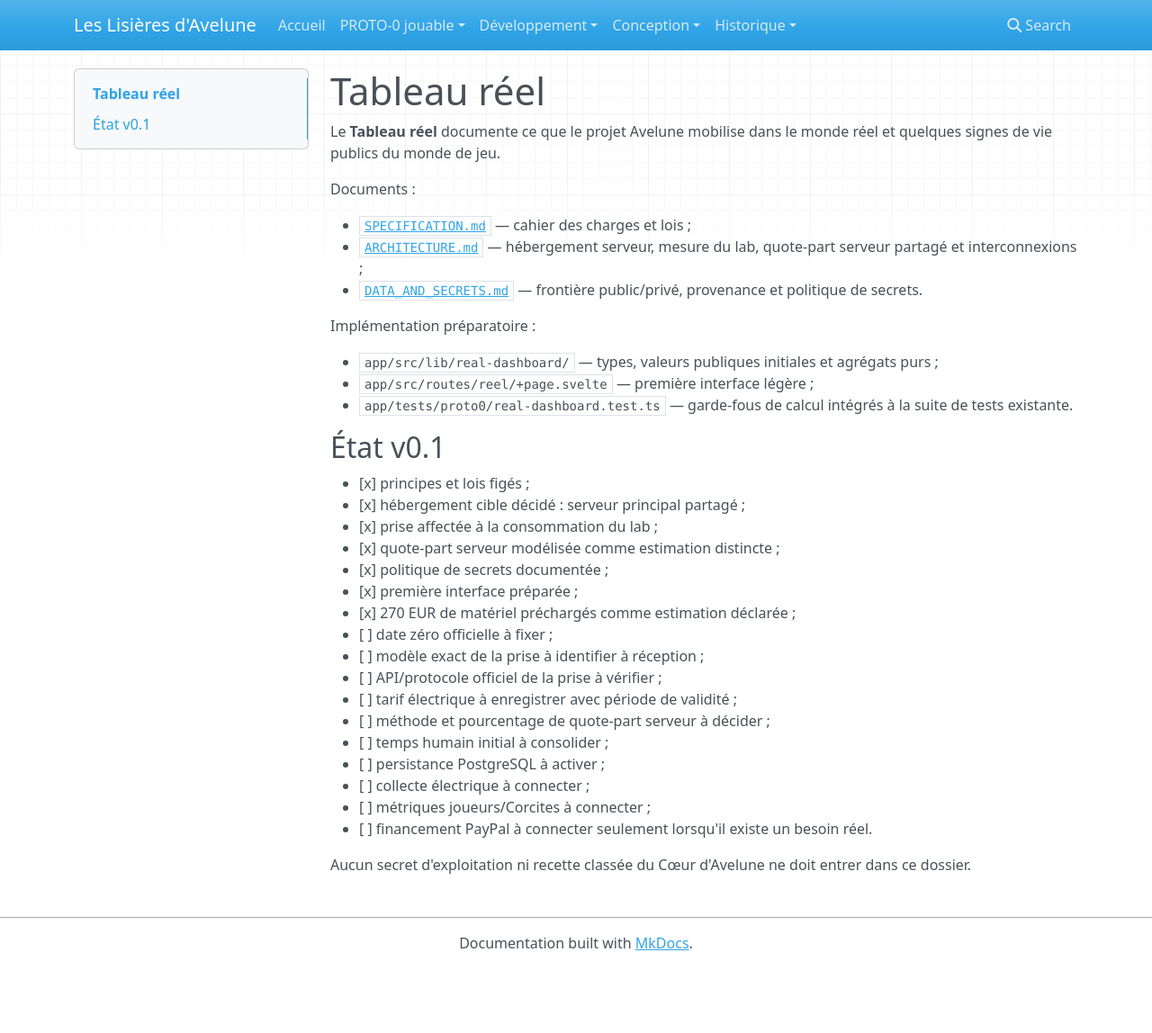
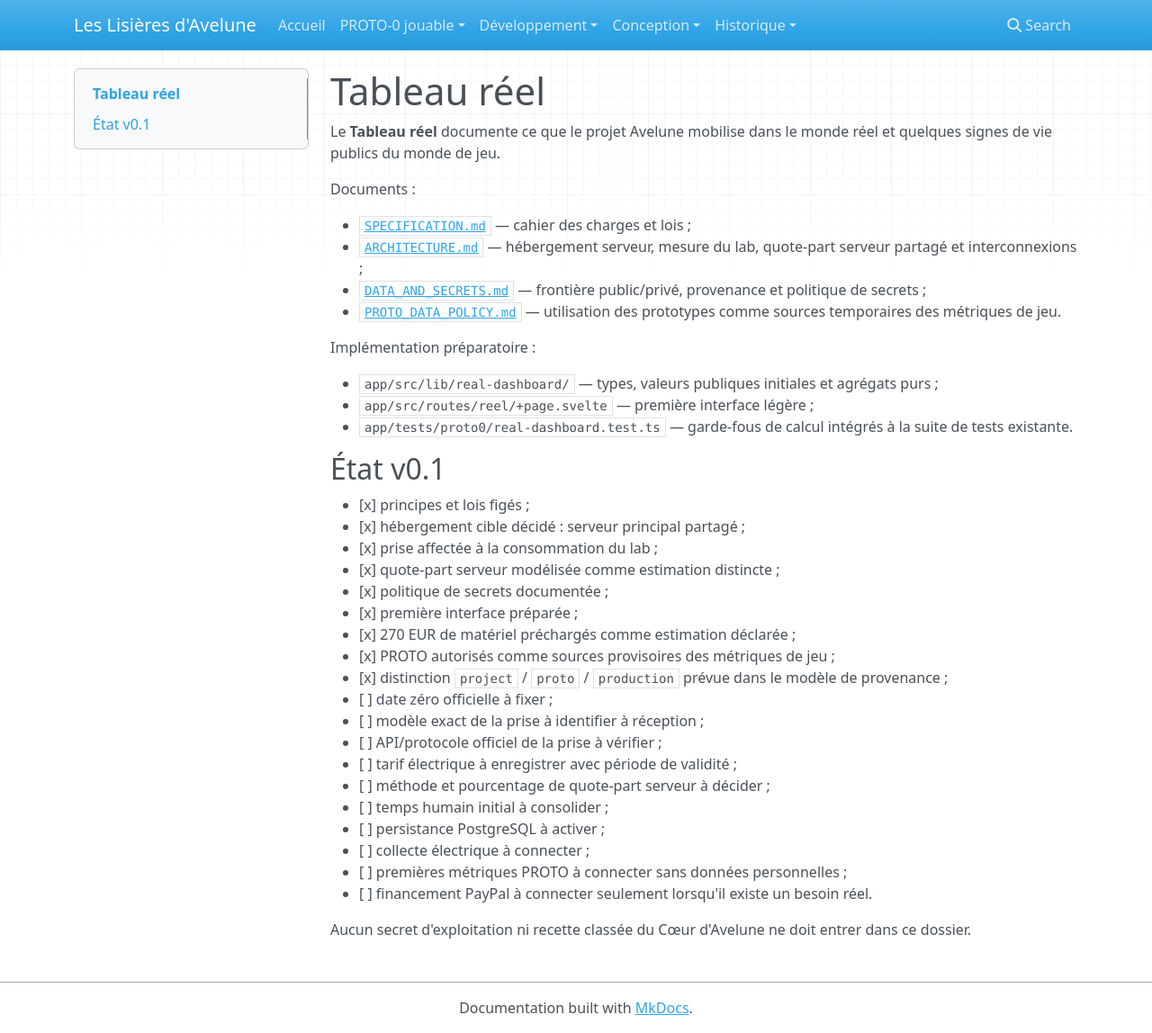
Before and after one commit to Abeliome-Officiel/les-lisieres-avelune, an MkDocs documentation site: the page built from docs/real/README.md, in a window 1280 px wide and 1148 px high. Shown: the whole window at 90% size. Built offline with MkDocs 1.6.1, drawn with Linux system fonts in a browser that asks for light colours; nearby versions of some CDN libraries.

Commit message:
docs: autoriser les PROTO comme source du Tableau réel

```diff
--- a/docs/real/README.md
+++ b/docs/real/README.md
@@ -6,7 +6,8 @@ Documents :
 
 - [`SPECIFICATION.md`](SPECIFICATION.md) — cahier des charges et lois ;
 - [`ARCHITECTURE.md`](ARCHITECTURE.md) — hébergement serveur, mesure du lab, quote-part serveur partagé et interconnexions ;
-- [`DATA_AND_SECRETS.md`](DATA_AND_SECRETS.md) — frontière public/privé, provenance et politique de secrets.
+- [`DATA_AND_SECRETS.md`](DATA_AND_SECRETS.md) — frontière public/privé, provenance et politique de secrets ;
+- [`PROTO_DATA_POLICY.md`](PROTO_DATA_POLICY.md) — utilisation des prototypes comme sources temporaires des métriques de jeu.
 
 Implémentation préparatoire :
 
@@ -23,6 +24,8 @@ Implémentation préparatoire :
 - [x] politique de secrets documentée ;
 - [x] première interface préparée ;
 - [x] 270 EUR de matériel préchargés comme estimation déclarée ;
+- [x] PROTO autorisés comme sources provisoires des métriques de jeu ;
+- [x] distinction `project` / `proto` / `production` prévue dans le modèle de provenance ;
 - [ ] date zéro officielle à fixer ;
 - [ ] modèle exact de la prise à identifier à réception ;
 - [ ] API/protocole officiel de la prise à vérifier ;
@@ -31,7 +34,7 @@ Implémentation préparatoire :
 - [ ] temps humain initial à consolider ;
 - [ ] persistance PostgreSQL à activer ;
 - [ ] collecte électrique à connecter ;
-- [ ] métriques joueurs/Corcites à connecter ;
+- [ ] premières métriques PROTO à connecter sans données personnelles ;
 - [ ] financement PayPal à connecter seulement lorsqu'il existe un besoin réel.
 
 Aucun secret d'exploitation ni recette classée du Cœur d'Avelune ne doit entrer dans ce dossier.
```
Also changed, not shown: docs/real/PROTO_DATA_POLICY.md (added, +68 -0 lines), 2 other files.
